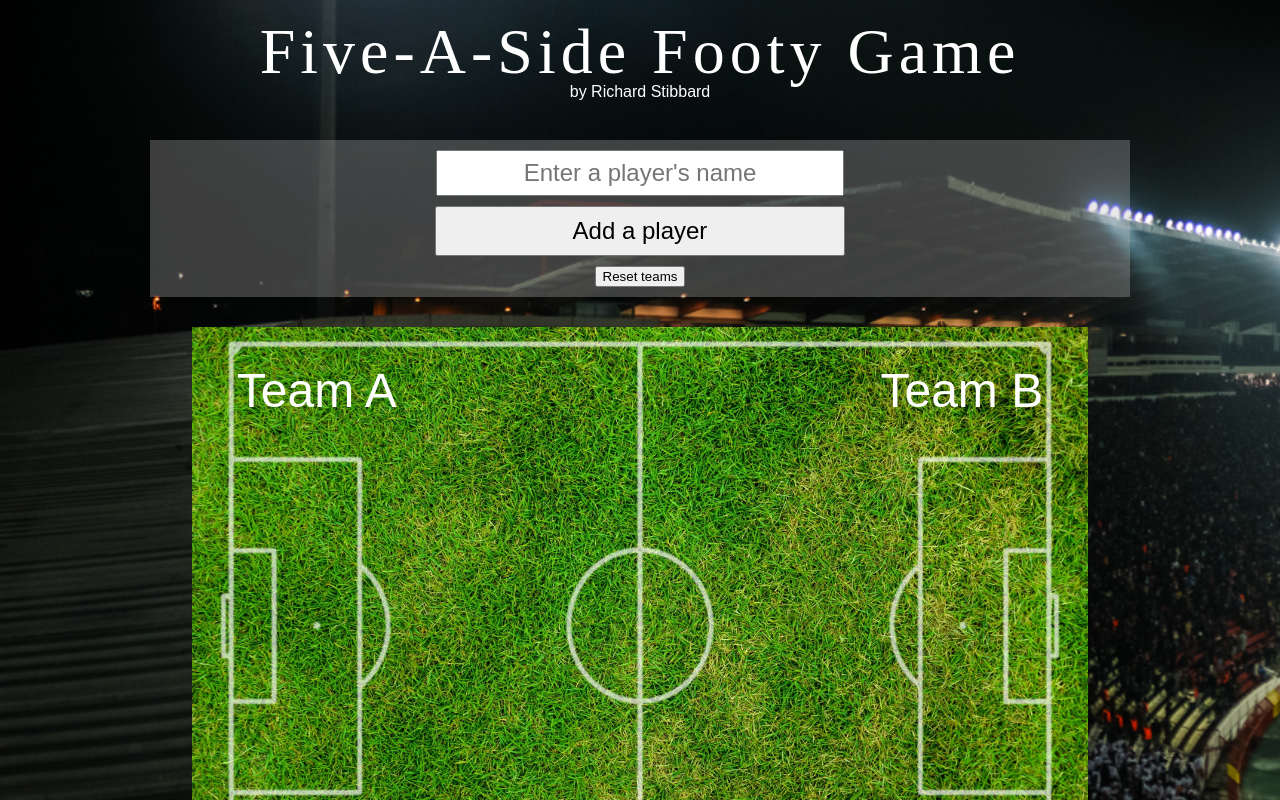
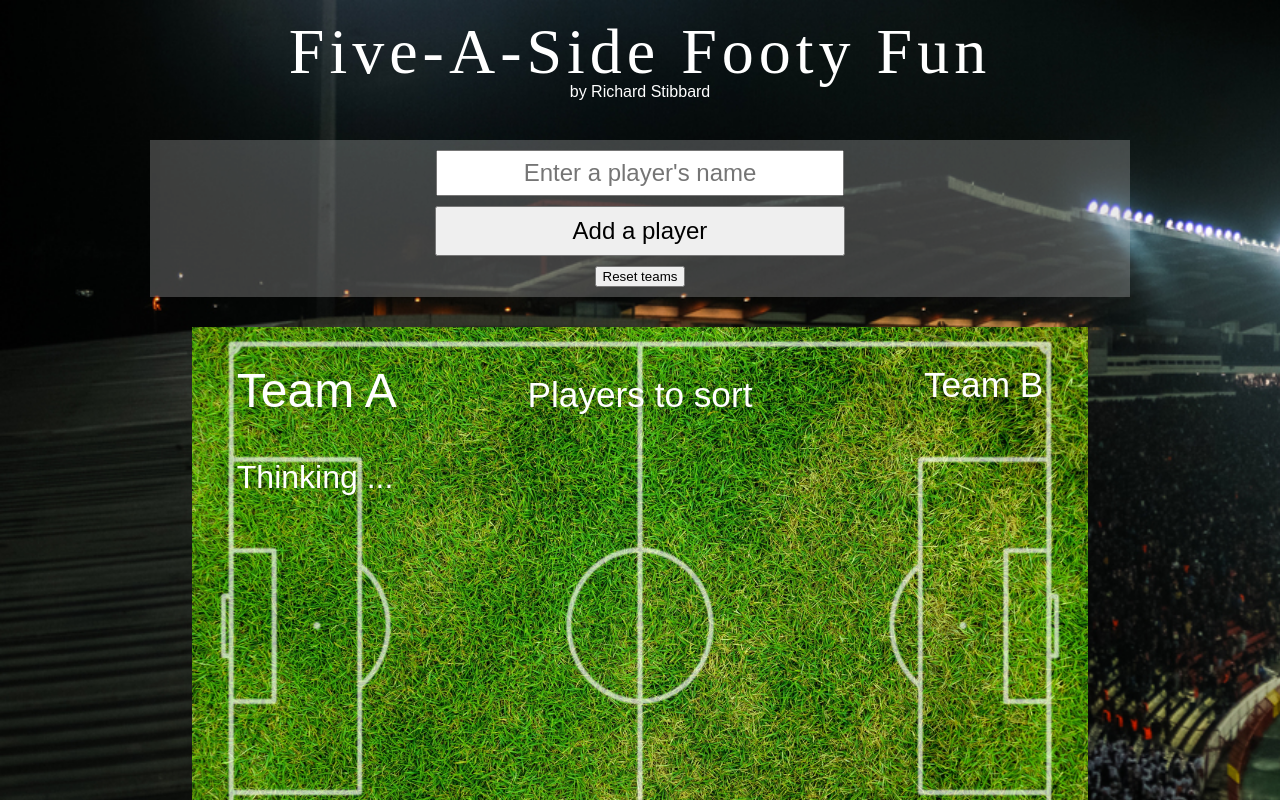
Before and after one commit to rmstibbard/five-a-side, a React (Create React App) app: page / in a window 1280 px wide. Shown: the top 800 px of the page. Built offline with nearby package versions, Linux system fonts and the light colour scheme; a web font is replaced by a local one.

Commit message:
Players list before sorting

```diff
--- a/src/_colours.css
+++ b/src/_colours.css
@@ -1,4 +1,4 @@
-.header, .numbers-reached, .team-a, .team-b, .form-header, footer {
+.header, .numbers-reached, .team-a-title, .team-b-title, .players-list-title, .players-list, .form-header, footer {
   color: white;
 }
 
--- a/src/_layout.css
+++ b/src/_layout.css
@@ -36,16 +36,23 @@ body {
   position: relative;
 }
 
-.team-a, .team-b {
+.players-list-title {
+  position: absolute;
+  top: 50px;
+  left: 20%;
+  right: 20%
+}
+
+.team-a-title, .team-b-title {
   position: absolute;
   top: 10px;
 }
 
-.team-a {
+.team-a-title {
   left: 20px;
 }
 
-.team-b {
+.team-b-title {
   right: 20px;
 }
 
@@ -76,13 +83,13 @@ footer {
   .player-submit {
     width: 410px;
   }
-  .team-a, .team-b {
+  .team-a-title, .team-b-title {
     top: 20px;
   }
-  .team-a {
+  .team-a-title {
     left: 5%;
   }
-  .team-b {
+  .team-b-title {
     right: 5%;
   }
   .team-a-players, .team-b-players {
@@ -95,13 +102,13 @@ footer {
   .entry-form {
     width: 75%;
   }
-  .team-a, .team-b {
+  .team-a-title, .team-b-title {
     top: 40px;
   }
-  .team-a {
+  .team-a-title {
     left: 5%;
   }
-  .team-b {
+  .team-b-title {
     right: 5%;
   }
   .team-a-players, .team-b-players {
--- a/src/_typography.css
+++ b/src/_typography.css
@@ -14,7 +14,7 @@ body {
   font-size: 1.5rem;
 }
 
-.team-a, .team-b {
+.team-a-title, .team-b-title, .players-list-title {
   font-size: 1.5rem;
 }
 
@@ -30,10 +30,10 @@ footer {
   .header h1 {
     font-size: 3rem;
   }
-  .team-a, .team-b {
+  .team-a-title, .team-b-title, .players-list-title {
     font-size: 2.2rem;
   }
-  .team-a-players, .team-b-players {
+  .team-a-players, .team-b-players, .players-list {
     font-size: 1.7rem;
   }
 }
@@ -42,10 +42,10 @@ footer {
   .header h1 {
     font-size: 4rem;
   }
-  .team-a, .team-b {
+  .team-a-title, .team-b-title .players-list-title {
     font-size: 3rem;
   }
-  .team-a-players, .team-b-players {
+  .team-a-players, .team-b-players, .players-list {
     font-size: 2rem;
   }
 }
--- a/src/components/DisplayTeams/DisplayTeams.js
+++ b/src/components/DisplayTeams/DisplayTeams.js
@@ -1,25 +1,42 @@
 import React from "react";
 
-const DisplayTeams = ({ teamA, teamB }) => (
+const DisplayTeams = ({ playersList, teamA, teamB }) => (
   <React.Fragment>
     <div className="game">
-      <div className="team-a">
+
+      <div>
+        <div className="players-list-title">
+          <p>Players to sort</p>
+          <ul className="players-list">
+            {playersList.length < 10 ?
+              playersList.map((player, index) => (
+                <li key={index}>{player.name}</li>
+              )) : null}
+          </ul>
+        </div>
+
+        <div className="team-a-title">
           <p>Team A</p>
           <ul className="team-a-players">
-          {teamA.map((player, index) => (
+            {playersList.length === 10 ?
+              teamA.map((player, index) => (
                 <li key={index}>{player.name}</li>
-          ))}
+              )) :
+              <p>Thinking ...</p>
+            }
           </ul>
         </div>
 
         <div>
-        <div className="team-b">
+          <div className="team-b-title">
             <p>Team B</p>
             <ul className="team-b-players">
-            {teamB.map((player, index) => (
+              {playersList.length === 10 ?
+                teamB.map((player, index) => (
                   <li key={index}>{player.name}</li>
-            ))}
+                )) : null}
             </ul>
+          </div>
         </div>
       </div>
     </div>
--- a/src/components/DisplayTeams/index.js
+++ b/src/components/DisplayTeams/index.js
@@ -3,6 +3,7 @@ import DisplayTeams from "./DisplayTeams";
 
 const mapStateToProps = (state) => {
   return {
+    playersList: state.playersList,
     teamA: state.teamA,
     teamB: state.teamB
   };
--- a/src/components/Header/Header.js
+++ b/src/components/Header/Header.js
@@ -3,7 +3,7 @@ import React from 'react';
 function Header() {
   return (
     <header className="header">
-      <h1>Five-A-Side Footy Game</h1>
+      <h1>Five-A-Side Footy Fun</h1>
       <p>by Richard Stibbard</p>
     </header>
   );
```
Lines whose indentation alone changed are shown as unchanged.
